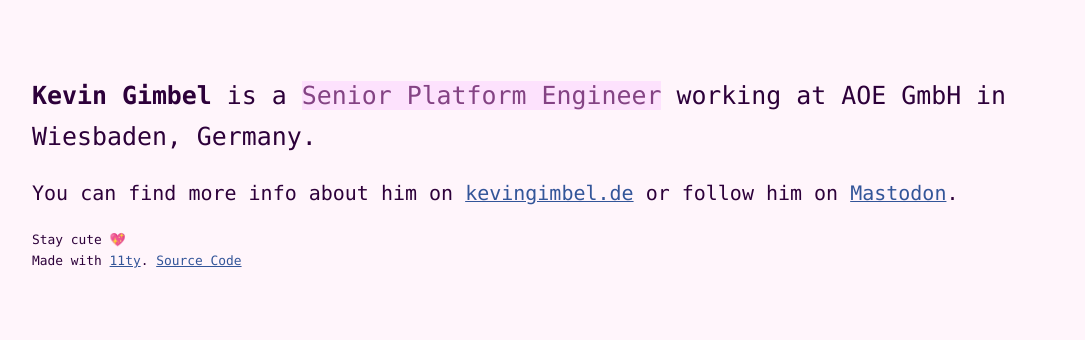
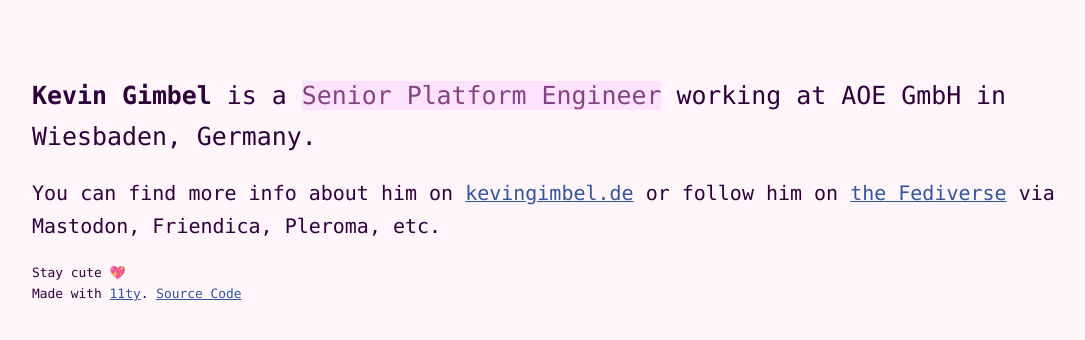
Before and after one commit to KevinGimbel/keg.im, an Eleventy site: page src/index.njk in a window 1280 px wide. Shown: the whole page, without its empty margins (43-1128 px from the left). Built offline with nearby package versions, Linux system fonts and the light colour scheme; Eleventy itself is replaced by a stand-in of ours; files that its build step writes are made by us from their sources.

Commit message:
chore: Update Mastodon Link

```diff
--- a/src/index.njk
+++ b/src/index.njk
@@ -2,5 +2,5 @@
 
 {% block content %}
 <p class="font-size-1"><b>Kevin Gimbel</b> is a <span class="bg-accent-3">Senior Platform Engineer</span> working at AOE GmbH in Wiesbaden, Germany.</p>
-<p>You can find more info about him on <a href="https://kevingimbel.de/">kevingimbel.de</a> or follow him on <a href="https://fosstodon.org/@KevinGimbel">Mastodon</a>.</p>
+<p>You can find more info about him on <a href="https://kevingimbel.de/">kevingimbel.de</a> or follow him on <a href="https://gimbel.dev/@kevin">the Fediverse</a> via Mastodon, Friendica, Pleroma, etc.</p>
 {% endblock %}
```
